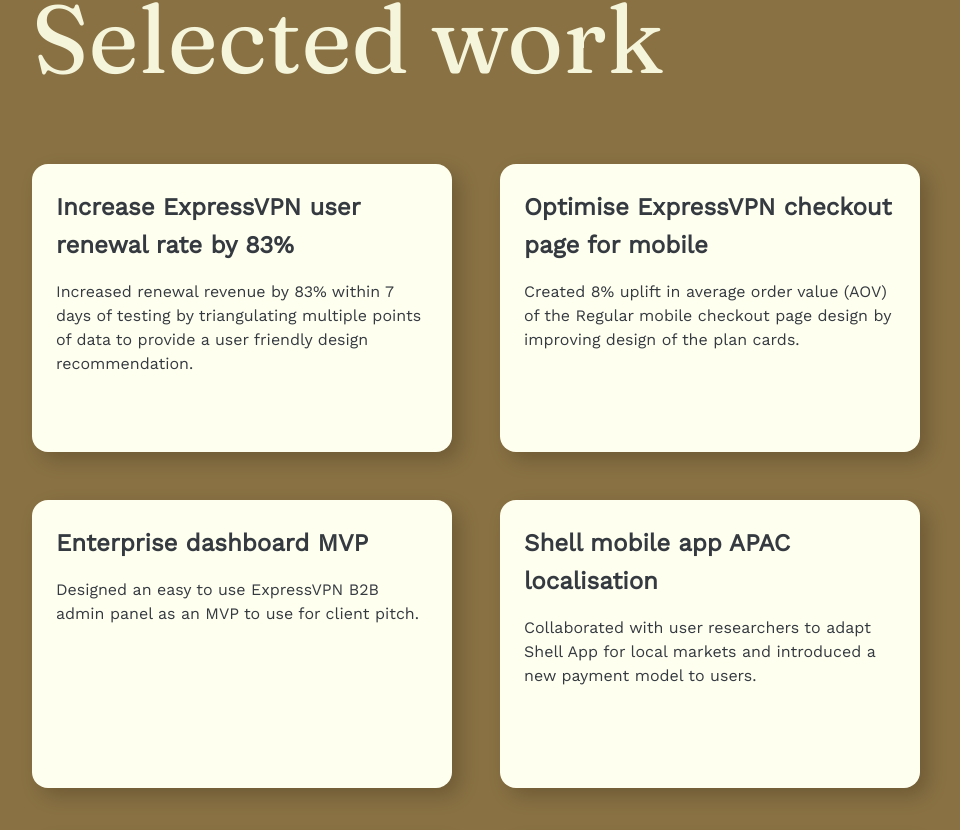
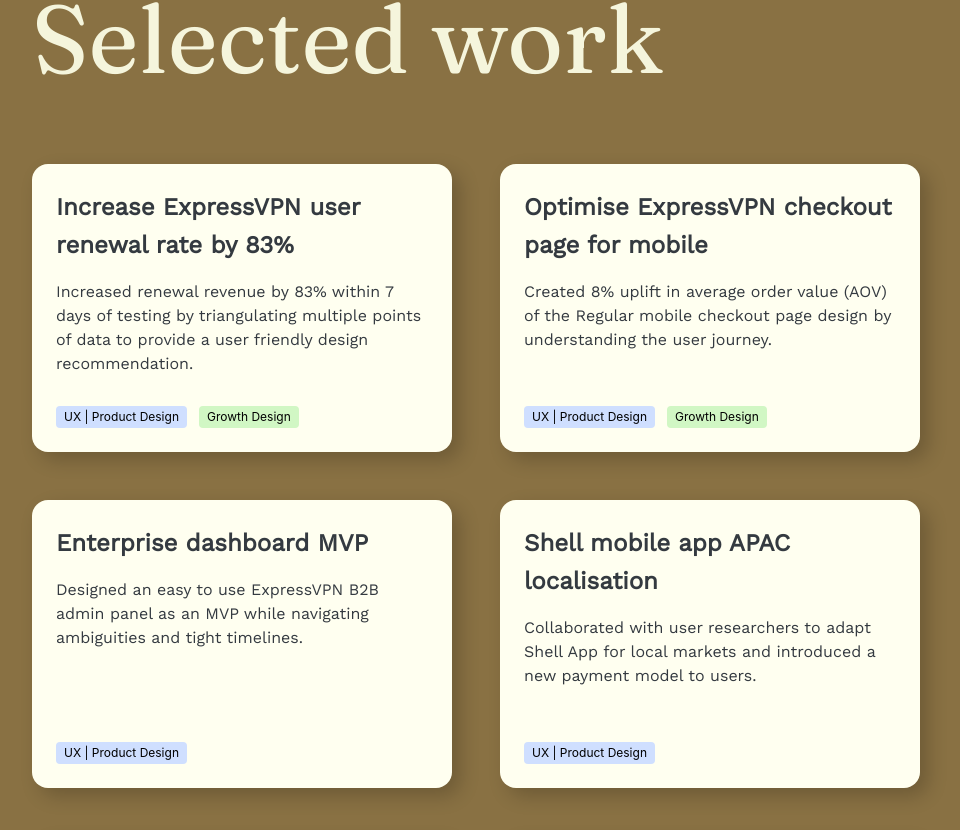
Before and after one commit to kateyibozhou/react-portfolio, a React (Create React App) app: page / in a window 1280 px wide. Shown: the part 2310-3140 px from the top of the page, without its empty margins (68-1028 px from the left). Built offline with nearby package versions, Linux system fonts and the light colour scheme.

Commit message:
Add tags to selected work cards

```diff
--- a/src/components/SelectedWork.js
+++ b/src/components/SelectedWork.tsx
@@ -1,57 +1,52 @@
 import React from "react";
 import WorkCard from "./WorkCard";
 import { ArrowRightOutlined } from "@ant-design/icons";
+import { Tags } from "../utils/SelectedWorkTags";
 
 import "./SelectedWork.css";
 
-const skills = {
-  UX: "UX | Product Design",
-  growth: "Growth Design",
-  strategy: "Strategy",
-  SD: "Service Design",
-};
 const SelectedWork = () => {
   const projects = [
     {
       title: "Increase ExpressVPN user renewal rate by 83%",
       description:
         "Increased renewal revenue by 83% within 7 days of testing by triangulating multiple points of data to provide a user friendly design recommendation.",
-      tags: [skills.UX, skills.growth],
+      tags: [Tags.UX, Tags.growth],
       path: "/increase-user-renewal-rate",
     },
     {
       title: "Optimise ExpressVPN checkout page for mobile",
       description:
-        "Created 8% uplift in average order value (AOV) of the Regular mobile checkout page design by improving design of the plan cards.",
-      tags: [skills.UX, skills.growth],
+        "Created 8% uplift in average order value (AOV) of the Regular mobile checkout page design by understanding the user journey.",
+      tags: [Tags.UX, Tags.growth],
       path: "/optimise-checkout-page",
     },
     {
       title: "Enterprise dashboard MVP",
       description:
-        "Designed an easy to use ExpressVPN B2B admin panel as an MVP to use for client pitch.",
-      tags: [skills.UX],
+        "Designed an easy to use ExpressVPN B2B admin panel as an MVP while navigating ambiguities and tight timelines.",
+      tags: [Tags.UX],
       path: "/enterprise-dashboard-mvp",
     },
     {
       title: "Shell mobile app APAC localisation",
       description:
         "Collaborated with user researchers to adapt Shell App for local markets and introduced a new payment model to users.",
-      tags: [skills.UX],
+      tags: [Tags.UX],
       path: "/shell-mobile-app",
     },
     {
       title: "Designed B2B GTM launch campaign for Philips",
       description:
         "Designed a workshop to develop an omni-channel campaign strategy to help Philips Air purifier enter into 2 new B2B markets.",
-      tags: [skills.strategy, skills.SD],
+      tags: [Tags.strategy, Tags.SD],
       path: "/philips-gtm-launch-campaign",
     },
     {
       title: "Evangelise the use of customer journey maps",
       description:
         "Improve work efficiency and understanding of customer experiences through building a single source of truth.",
-      tags: [skills.SD],
+      tags: [Tags.SD],
       path: "/customer-journey-maps",
     },
   ];
--- a/src/components/SkillCard.css
+++ b/src/components/SkillCard.css
@@ -1,4 +1,5 @@
 .skill-card {
+  width: 350px;
   min-width: 260px;
   color: var(--secondary_color);
   /* border: 1px solid green; */
--- a/src/components/WorkCard.css
+++ b/src/components/WorkCard.css
@@ -11,6 +11,8 @@
   color: #343A40;
   font-family: "Work Sans", sans-serif;
   box-shadow: 8px 8px 20px rgba(0, 0, 0, 0.2);
+
+  position: relative;
 }
 
 .work-card:hover {
@@ -31,3 +33,11 @@
   line-height: 24px;
   font-weight:400;
 }
+
+.work-card .tags {
+  display: flex;
+  flex-wrap: wrap;
+  position: absolute;
+  bottom: 24px;
+  gap: 4px;
+}
--- a/src/components/WorkCard.js
+++ b/src/components/WorkCard.js
@@ -1,6 +1,8 @@
 import React from "react";
 import { Flex, Tag } from "antd";
 import { useNavigate } from "react-router-dom";
+import { TagColors } from "../utils/SelectedWorkTags";
+
 import "./WorkCard.css";
 
 const WorkCard = ({ title, description, tags, path }) => {
@@ -12,13 +14,13 @@
     <div className="work-card" onClick={handleClick}>
       <div className="name">{title}</div>
       <div className="description">{description}</div>
-      {/* <Flex gap="4px 0" wrap>
+      <div className="tags">
         {tags?.map((t) => (
-          <Tag bordered={false} color="green">
+          <Tag style={{ color: "black" }} bordered={false} color={TagColors[t]}>
             {t}
           </Tag>
         ))}
-      </Flex> */}
+      </div>
     </div>
   );
 };
--- /dev/null
+++ b/src/utils/SelectedWorkTags.js
@@ -0,0 +1,12 @@
+export const TagColors = {
+  "UX | Product Design": "#CFDFFF",
+  "Growth Design": "#D1F7C4",
+  Strategy: "#FEE2D5",
+  "Service Design": "#C2F5E9",
+};
+export const Tags = {
+  UX: "UX | Product Design",
+  growth: "Growth Design",
+  strategy: "Strategy",
+  SD: "Service Design",
+};
```
